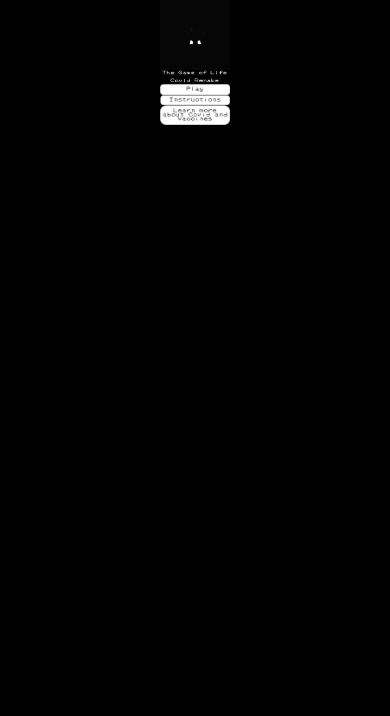
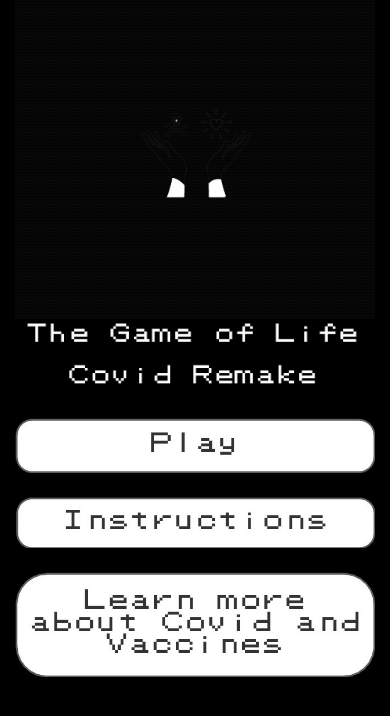
Before and after one commit to bpytlik/spring21-sps-27, a website: page src/main/webapp/index.html in a window 390 px wide. Drawn offline with nearby package versions, Linux system fonts and the light colour scheme.

Commit message:
Fix matrix bugs and add responsive design to homepage

```diff
--- a/src/main/webapp/homepage.css
+++ b/src/main/webapp/homepage.css
@@ -8,10 +8,17 @@ h1.gameTitle{
 }
 img {
   display: block;
-  margin-left: auto;
-  margin-right: auto;
   margin: top 20px; bottom: 20px;;
   max-width: 100%;
   height: auto;
-  width: 50%;
 }
+
+
+.aButton:hover img{
+    opacity: 0.3;
+}
+
+#superGif{
+    margin-bottom: -10%;
+    margin-top: -8%;
+}
--- a/src/main/webapp/index.html
+++ b/src/main/webapp/index.html
@@ -11,34 +11,26 @@
         <title>The Game of Life</title>
     </head>
     <body>
-        <div class = "row">
-            <div class = "col-4"></div>
-            <div class = "col-4">
-                <div class= "row">
-                    <img src="homeImages/mainlogo.GIF">
-                </div>
-                <div class= "row">
-                    <img src="homeImages/title.png">
-                </div>
+        <div class = "container-fluid" align = "center" >
+            <img id = "superGif" src="homeImages/mainlogo.GIF">
+            <br>
+            <img  src="homeImages/title.png">
+                <br>
                 <!--Play-->
-                <div class= "row">
-                    <a href="./html/game.html">
-                        <img src="homeImages/play.png">
-                    </a>
-                </div>
-                <!--Instructions-->
-                <div class= "row">
-                    <a href="instructions.html">
-                        <img src="homeImages/instructions.png">
-                    </a>
-                </div>
-                <div class= 'row'>
-                    <a href="https://www.who.int/emergencies/diseases/novel-coronavirus-2019">
-                        <img src="homeImages/covid.png">
-                    </a>
-                </div>
-            </div>
-            <div class = "col-4"></div>
+
+            <a class="aButton" href="./html/game.html">
+                <img  class = "img-responsive" src="homeImages/play.png">
+            </a>
+
+            <br>
+            <!--Instructions-->
+            <a class="aButton" href="instructions.html">
+                <img  class = "img-responsive" src="homeImages/instructions.png">
+            </a>
+            <br>
+            <a class="aButton" href="https://www.who.int/emergencies/diseases/novel-coronavirus-2019">
+                <img  class = "img-responsive" src="homeImages/covid.png">
+            </a>
         </div>
 
         <!--JSfor bootstrap-->
```
Also changed, not shown: src/main/webapp/html/game.html (+1 -1 lines), src/main/webapp/scripts/matrixController.js (+16 -5 lines).
